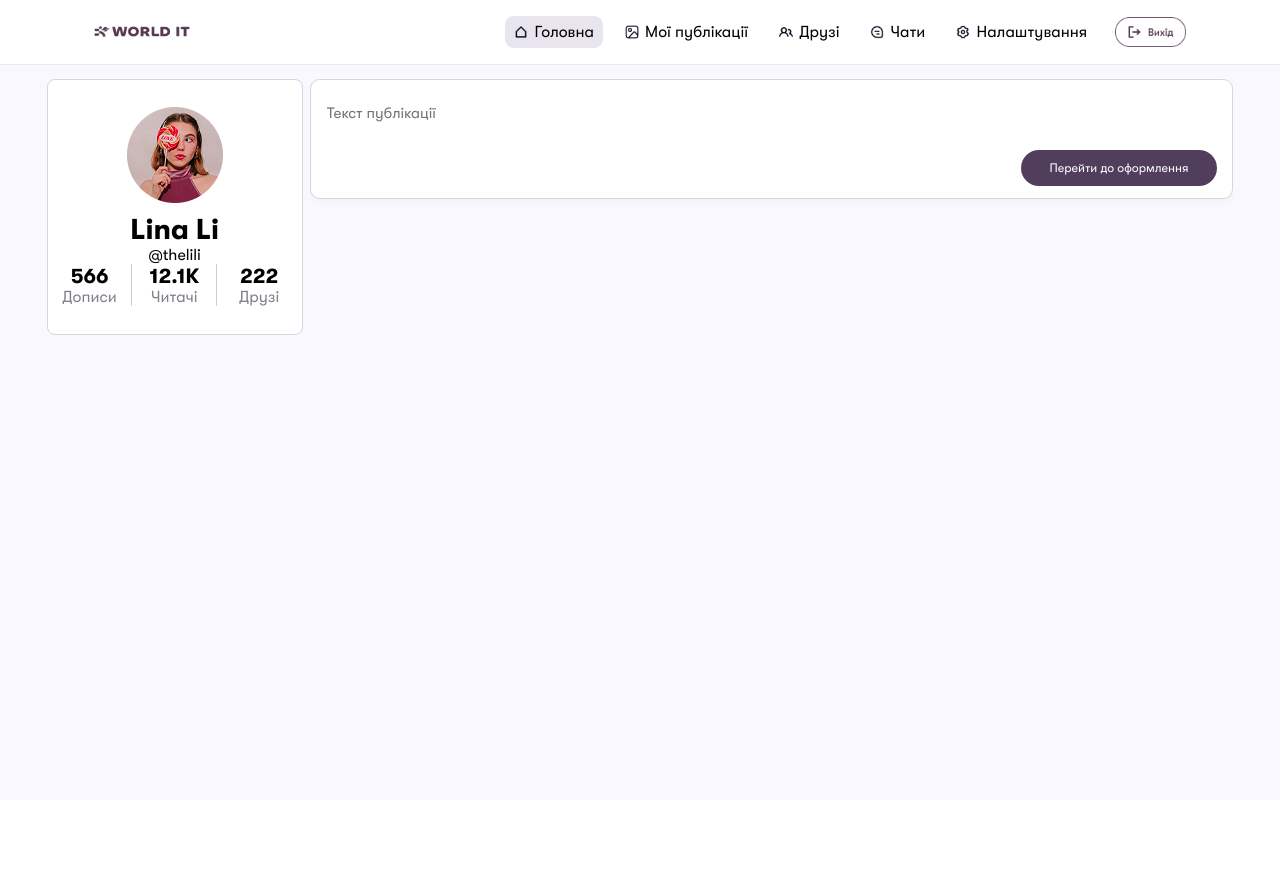
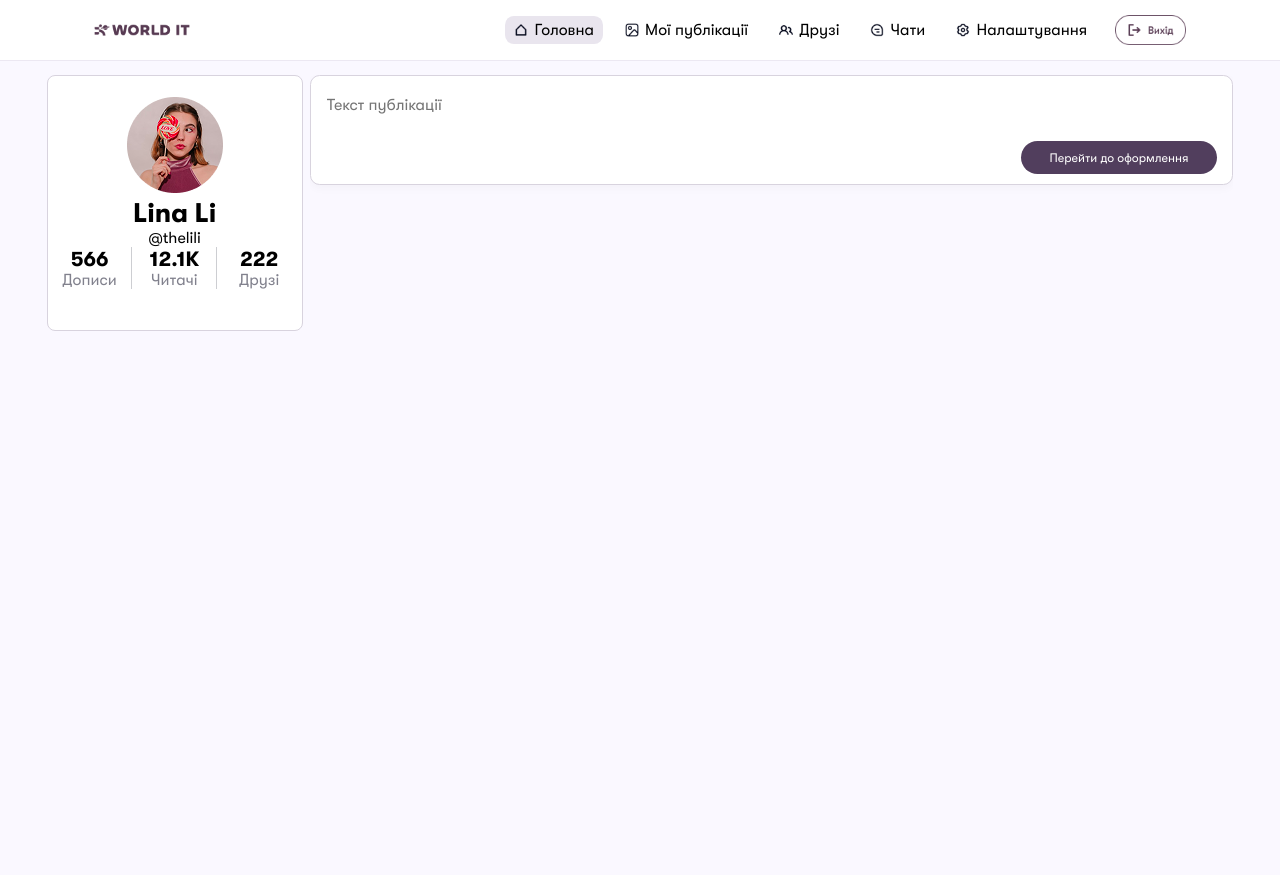
Before and after one commit to marksemichevskyi/SocialNetwork, a Django app: page /post/render_post/ in a window 1280 px wide. Before the commit the page ends 335 px from the top, so only its background shows below. Run offline with Django 5.2, Linux system fonts and the light colour scheme; data that the repository does not hold is empty.

Commit message:
styles and exit button

```diff
--- a/social_network/post_app/static/post_app/css/post.css
+++ b/social_network/post_app/static/post_app/css/post.css
@@ -5,7 +5,7 @@
 .user_profile_div{
     box-sizing: border-box;
     width: 100%;
-    height: 32vh;
+    height: clamp(1px,32vh,271px);
     display: flex;
     flex-direction: column;
     border-width: 0.2vh;
@@ -13,8 +13,8 @@
     border-style: solid;
     border-color:#D8D3DE ;
     background-color:#ffffff ;
-    padding-top: 2vh;
-    padding-bottom: 2vh;
+    padding-top: clamp(1px,2vh,15px);
+    padding-bottom: clamp(1px,2vh,15px);
 }
 
 .side_panel_text{
@@ -44,7 +44,7 @@
 }
 
 .username_div{
-    height: 9vh;
+    height: clamp(1px,9vh,60px);
     display: flex;
     flex-direction: column;
     align-items: center;
@@ -52,7 +52,7 @@
 }
 
 .name{
-    font-size: 1.8rem;
+    font-size: clamp(1px,1.8rem,27px);
     font-weight: 200;
 }
 
--- a/social_network/post_app/static/post_app/js/post.js
+++ b/social_network/post_app/static/post_app/js/post.js
@@ -210,6 +210,18 @@ openTagBtn.addEventListener("click", openTagPopup);
 closeTag.addEventListener("click", closeTagPopup);
 cancelTag.addEventListener("click", closeTagPopup);
 
+
+const textAreaContent = document.querySelector('.textarea_content')
+const customTextarea = document.querySelector('.textarea_content textarea')
+customTextarea.addEventListener('input', () =>{
+    customTextarea.style.height = 'auto'
+    customTextarea.style.height = customTextarea.scrollHeight + 'px'
+})
+
+if (textAreaContent) {
+    textAreaContent.innerHTML += '<textarea name="tag_textarea" class="tag_textarea" readonly></textarea>'
+    const tagTextArea = document.querySelector('.tag_textarea')
+
     if (tagsContainer) {
         tagsContainer.addEventListener('change', (event) => {
             if (event.target.type === 'checkbox') {
@@ -217,7 +229,7 @@ if (tagsContainer) {
                 const tag = input.nextElementSibling.textContent.trim();
                 const parentLabel = input.parentElement;
 
-            let tags = postTextArea.value.split(' ').filter(item => item !== '');
+                let tags = tagTextArea.value.split(' ').filter(item => item !== '');
 
                 if (input.checked) {
                     if (!tags.includes(tag)) tags.push(tag);
@@ -227,9 +239,10 @@ if (tagsContainer) {
                     parentLabel.classList.remove('selected_tag');
                 }
 
-            postTextArea.value = tags.join(' ');
+                tagTextArea.value = tags.join(' ');
             }
         });
+    }
 }
 
 // Збереження контенту при завантаженні (якщо було в localStorage)
@@ -277,3 +290,8 @@ if (tagForm) {
         }
     });
 }
+
+const btnFormClose = document.querySelector('#post_form_close')
+btnFormClose.addEventListener('click', ()=> {
+    postContainer.classList.add('disable')
+})
--- a/social_network/post_app/templates/parts/post_form.html
+++ b/social_network/post_app/templates/parts/post_form.html
@@ -1,11 +1,12 @@
 {% load static %}
 
 <div class = 'form_div' id = 'form_post_div'>
+    <button id="post_form_close">&times;</button>
     <h1>Створити публікацію </h1>
     <form id = 'form_post' method = 'post' action= '{% url "create_post" %}' enctype="multipart/form-data">
     {% for field in form_post %}
         <p id="row_{{ field.name }}"
-           class="form-group {% if field.name == 'images' %}disable{% endif %}">
+           class="form-group {% if field.name == 'images' %}disable{% endif %} {% if field.name == 'content' %}textarea_content{% endif %}">
 
             {% if field.name == 'tags' %}
 
--- a/social_network/static/base.css
+++ b/social_network/static/base.css
@@ -32,6 +32,7 @@ body{
     flex-direction:column;
     align-items:center;
     gap:1.8vh;
+    height: 100vh;
 }
 
 .body_div{
@@ -46,7 +47,7 @@ body{
 .content_div{
     display:flex;
     width:clamp(1px,100%,923px);
-    height:clamp(1px,90vh,900px);
+    height: 100vh;
     overflow-y:scroll;
     right:0;
     overflow: hidden;
@@ -54,18 +55,19 @@ body{
 }
 .content{
     width:100%;
+
     box-sizing:border-box;
     display:flex;
     flex-direction:column;
     scrollbar-width: none;
-    gap:1.5vh;
+    gap:clamp(1px,1.5vh,11px);
     overflow-x: hidden;
 }
 
 .header{
     box-sizing:border-box;
     width:100vw;
-    height:8.1vh;
+    height:clamp(1px,8.1vh,88px);
     display:flex;
     align-items:center;
     justify-content:center;
@@ -110,11 +112,11 @@ body{
     display:flex;
     flex-direction:row;
     align-items:center;
-    gap:0.5vw;
+    gap:clamp(1px,0.5vw,15px);
     text-decoration:none;
     color:black;
     border-radius:0.7vw;
-    padding:0.8vh 0.7vw;
+    padding:clamp(1px,0.8vw,5px) clamp(1px,0.7vw,11px);
     transition:0.2s ease;
 
 }
@@ -193,7 +196,7 @@ body{
 
 input{
 width:100%;
-height:5.3vh;
+height:clamp(1px,5.3vh,38px);
 border:0.15vh solid #D6D1DC;
 border-radius:1vh;
 padding-left:1vw;
@@ -288,11 +288,11 @@ display:none!important;
 .create_post_pannel{
 box-sizing:border-box;
 width:100%;
-height:15vh;
+height: clamp(1px,15vh,110px);
 display:flex;
 flex-direction:column;
 justify-content:space-between;
-padding:1.5vh 1.2vw;
+padding:clamp(1px,1.5vh,10px) clamp(1px,1.2vw,18px);
 border:0.15vh solid #D8D3DE;
 border-radius:1.2vh;
 background-color:#ffffff;
@@ -303,14 +303,14 @@ box-shadow:0 0.4vh 1.2vh rgba(0,0,0,0.03);
 width:100%;
 border:0;
 outline:none;
-font-size:1.9vh;
+font-size:1rem;
 background:transparent;
 padding:0;
 }
 
 .pannel_buttons{
 width:100%;
-height:4.5vh;
+height:clamp(1px,4.5vh,33px);
 display:flex;
 flex-direction:row;
 justify-content:end;
@@ -682,13 +684,13 @@ box-shadow:0 0.4vh 1.2vh rgba(0,0,0,0.03);
 
     display: flex;
     flex-direction: column;
-    gap: 1vh;
+    gap: clamp(1px,1vh,7px);
 }
 
 #post_list {
     display: flex;
     flex-direction: column;
-    gap: 1vh;
+    gap: clamp(1px,1vh,7px);
 }
 
 .creator_div{
```
Also changed, not shown: other parts of social_network/static/base.css (+68 -27 lines), social_network/static/images/options_button_icon.png (added). Lines whose indentation alone changed are shown as unchanged.
